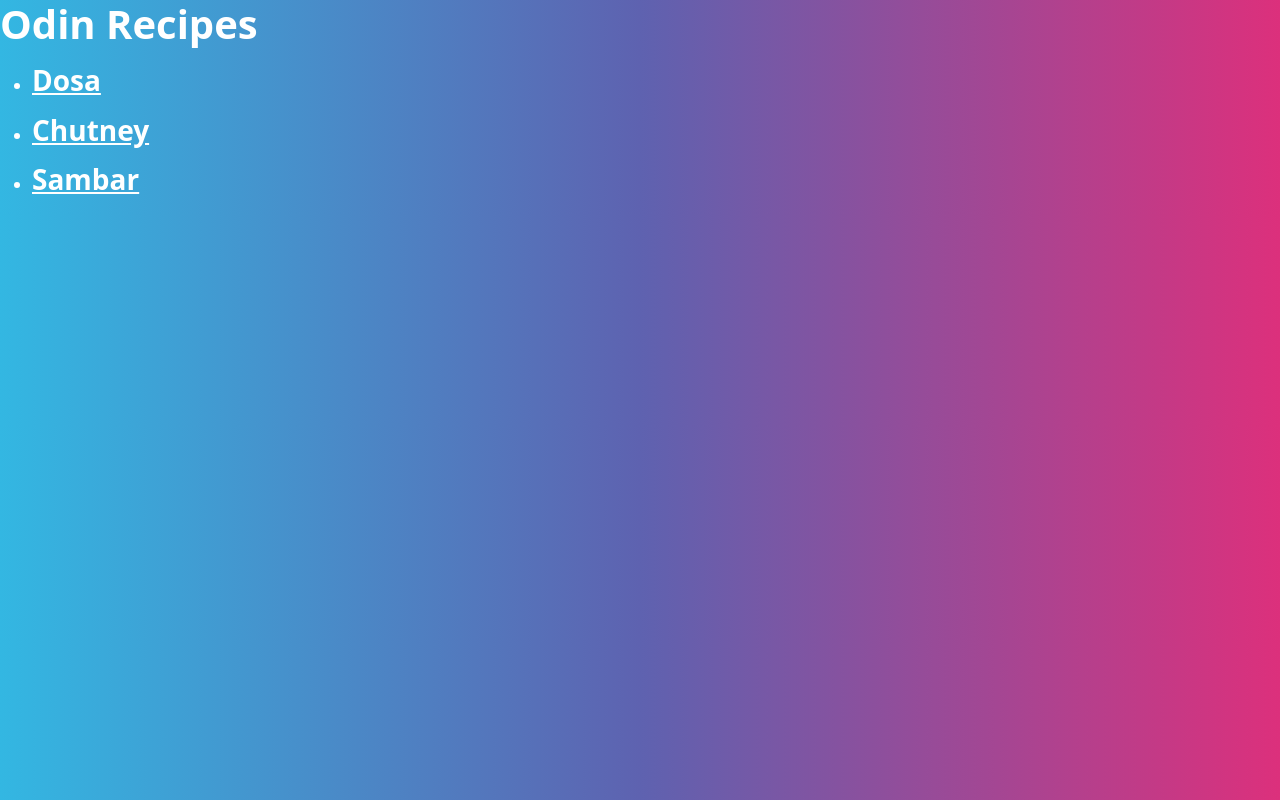
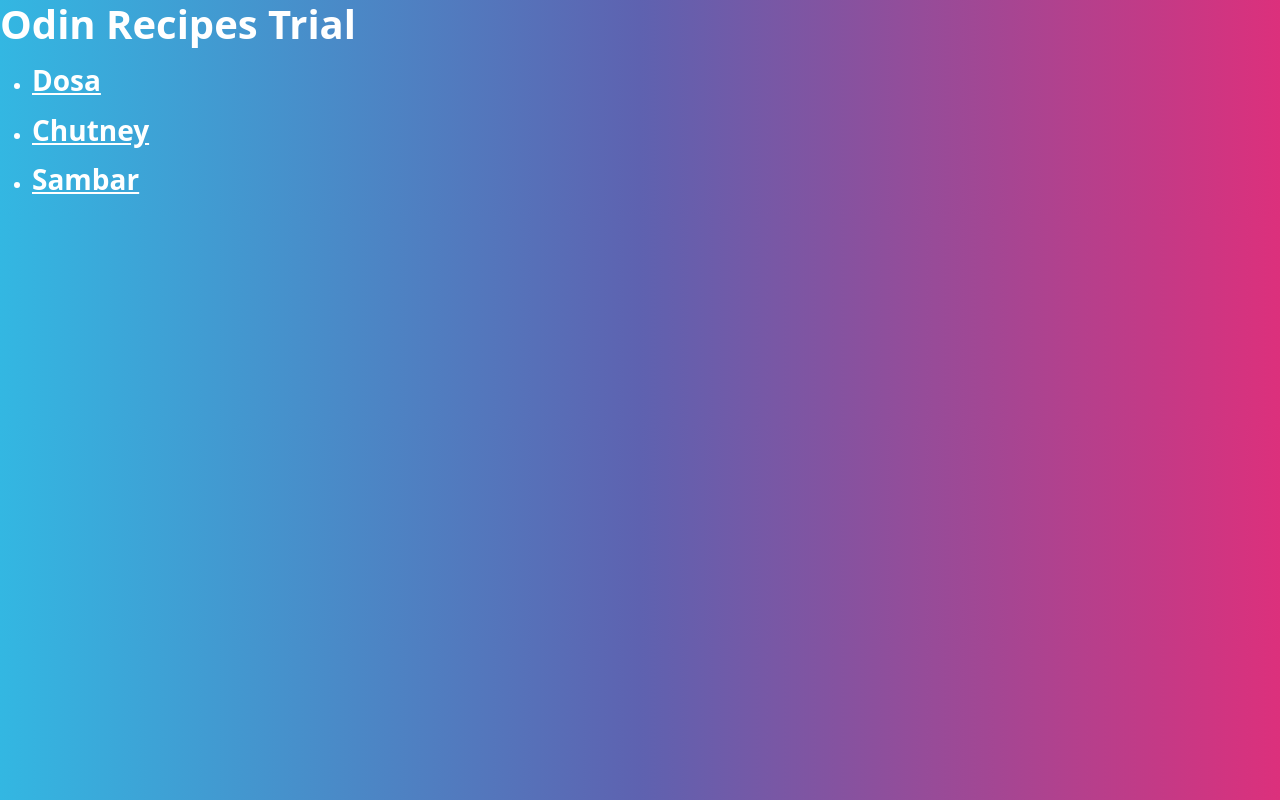
Before and after one commit to thejomaya/odin-recipes, a plain HTML site: page index.html in a window 1280 px wide. Drawn offline with Linux system fonts and the light colour scheme.

Commit message:
Trial added

```diff
--- a/index.html
+++ b/index.html
@@ -8,7 +8,7 @@
     <link rel="stylesheet" href="styles.css"
 </head>
 <body>
-   <h1>Odin Recipes</h1>
+   <h1>Odin Recipes Trial</h1>
    <ul>
     <li> <h3> <a href="recipes/dosa.html">Dosa</a></h3></li>
     <li><h3> <a href="recipes/chutney.html">Chutney</a></h3></li>
```
